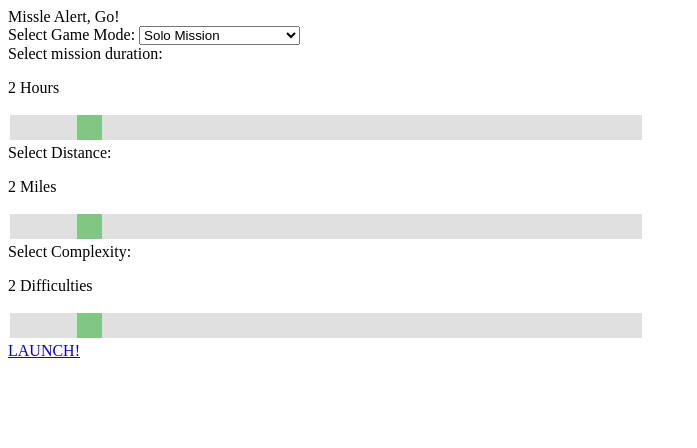
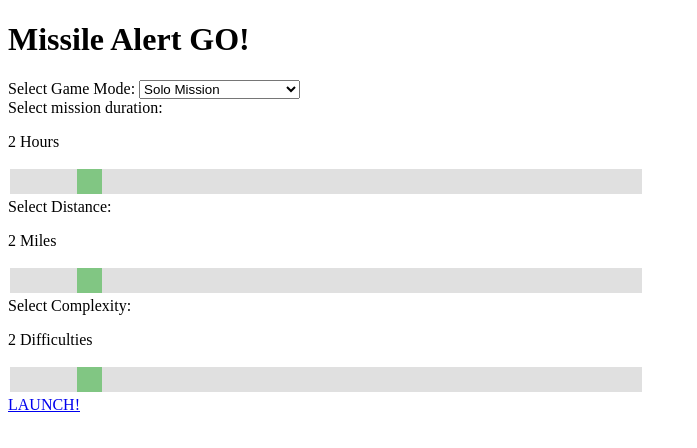
Before and after one commit to briannovak/missile-alert-fun, a plain HTML site: page menu.html in a window 1280 px wide. Shown: the whole page, without its empty margins (0-697 px from the left). Drawn offline with Linux system fonts and the light colour scheme.

Commit message:
style time

```diff
--- a/menu.html
+++ b/menu.html
@@ -3,10 +3,14 @@
   <head>
     <meta charset="utf-8">
     <meta name="viewport" content="width=device-width, initial-scale=1.0">
-    <link rel="stylesheet" href="menu.css"
+    <link rel="stylesheet" href="menu.css"/>
     <title>Missle Alert, Go!</title>
   </head>
   <body>
+    <h1>Missile Alert GO!</h1>
+
+    <div id="options">
+
       <div class="team-choice">
         <label for="mode">Select Game Mode:</label>
         <select id="mode" name="mode">
@@ -40,6 +44,7 @@
           <input type="range" min="1" max="10" value="2" class="slider" id="complexityRange">
         </div>
       </div>
+    </div>
 
     <a href="game.html">LAUNCH!</a>
 
```
Lines whose indentation alone changed are shown as unchanged.
